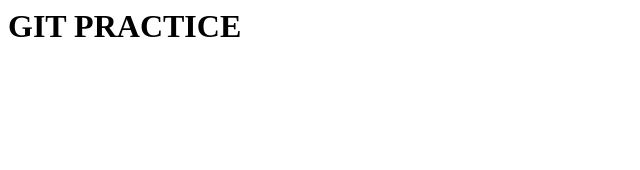
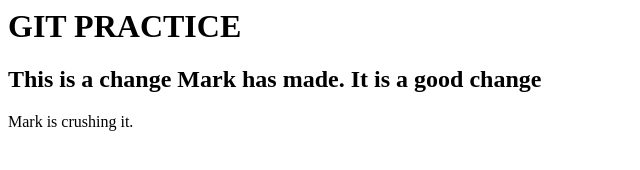
Before and after one commit to MarkKleinfelder/gitPractice, a plain HTML site: page index.html in a window 1280 px wide. Shown: the whole page, without its empty margins (0-640 px from the left). Drawn offline with Linux system fonts and the light colour scheme.

Commit message:
changed some stuff

```diff
--- a/index.html
+++ b/index.html
@@ -1 +1,6 @@
 <h1>GIT PRACTICE</h1>
+
+
+<h2>This is a change Mark has made. It is a good change</h2>
+
+<p>Mark is crushing it.</p>
```
Also changed, not shown: 1 other file.
